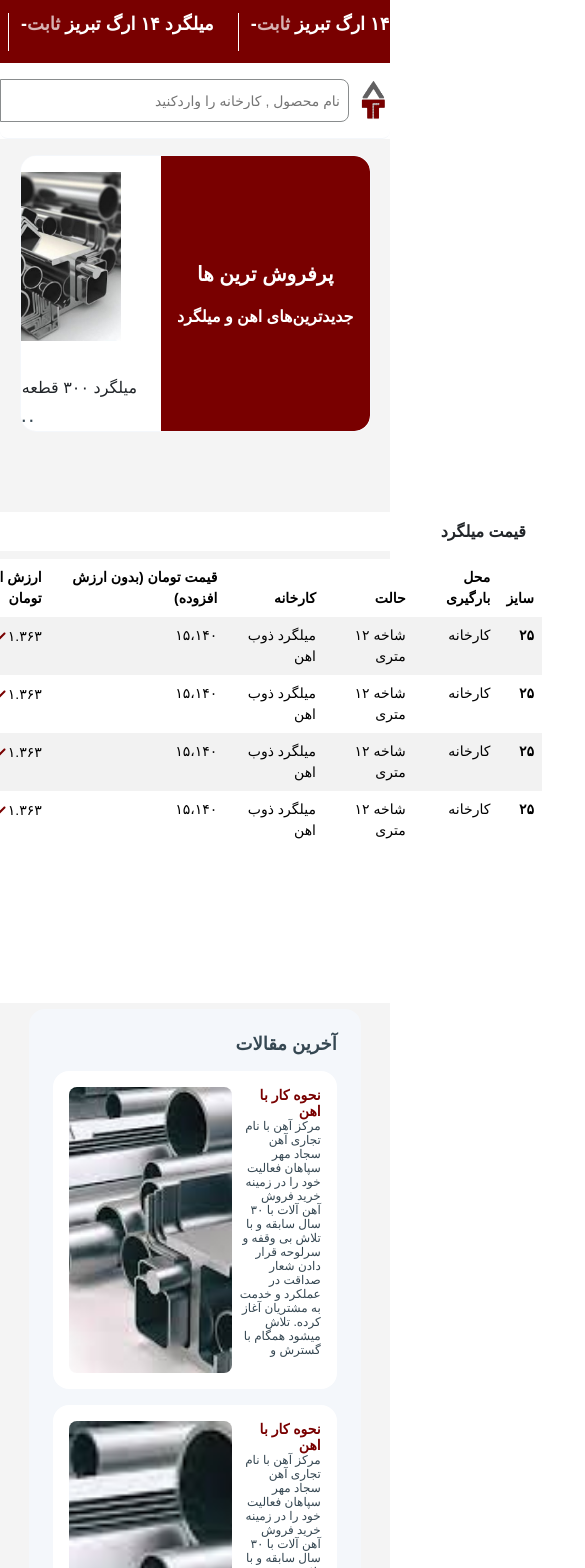
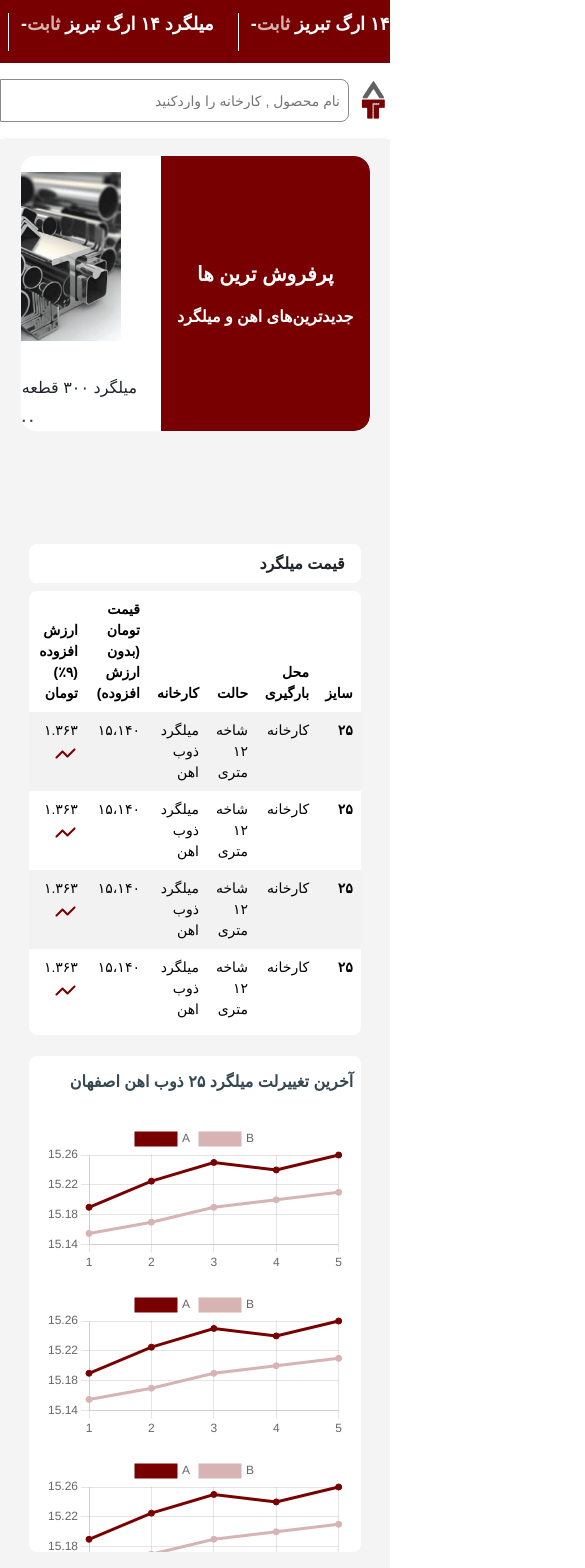
Before and after one commit to Fazel-mk/test-project, a React (Create React App) app: page / in a window 390 px wide. Shown: the top 1568 px of the page, 585 px wide, since content can reach past the window. Built offline with nearby package versions, Linux system fonts and the light colour scheme; a small style sheet from the web is missing.

Commit message:
responsive chart is added to the code

```diff
--- a/src/datas/Chart.json
+++ b/src/datas/Chart.json
@@ -1,27 +1,27 @@
 [
   {
     "id": 1,
-    "value-1": 15.19,
-    "value-2": 15.155
+    "valuex": 15.19,
+    "valuey": 15.155
   },
   {
     "id": 2,
-    "value-1": 15.225,
-    "value-2": 15.17
+    "valuex": 15.225,
+    "valuey": 15.17
   },
   {
     "id": 3,
-    "value-1": 15.25,
-    "value-2": 15.19
+    "valuex": 15.25,
+    "valuey": 15.19
   },
   {
     "id": 4,
-    "value-1": 15.24,
-    "value-2": 15.2
+    "valuex": 15.24,
+    "valuey": 15.2
   },
   {
     "id": 5,
-    "value-1": 15.26,
-    "value-2": 15.21
+    "valuex": 15.26,
+    "valuey": 15.21
   }
 ]
--- a/src/maincontent/Price.css
+++ b/src/maincontent/Price.css
@@ -1,17 +1,18 @@
 .Price {
   display: flex;
+  width: 78vw;
   justify-content: center;
   align-items: flex-start;
-  gap: 60px;
+  margin: auto;
 }
+
 .Tables {
   display: flex;
   direction: rtl;
   align-items: flex-start;
-  gap: 24px;
+  padding: 24px;
   display: flex;
-  width: 1128px;
-  height: 497px;
+  width: 100vw;
   justify-content: flex-end;
   gap: var(--M, 16px);
 }
@@ -51,7 +52,7 @@
 }
 .content {
   display: flex;
-  width: 173px;
+  width: 11rem;
   justify-content: flex-end;
   text-align: center;
   align-items: center;
@@ -90,12 +91,11 @@
 }
 .tableContent {
   display: flex;
-  width: 628px;
-  height: 497px;
+  width: 39.25rem;
+  height: 31rem;
   flex-direction: column;
   align-items: flex-start;
   gap: 8px;
-  flex-shrink: 0;
 }
 .tableHeader {
   width: 100%;
@@ -111,7 +111,7 @@
 
 .tableView {
   display: flex;
-  width: 628px;
+  width: 100%;
   height: 444px;
   flex-direction: column;
   align-items: center;
@@ -134,8 +134,8 @@ td {
 }
 .charts {
   display: flex;
-  width: 297px;
-  height: 497px;
+  width: 19rem;
+  height: 31rem;
   padding: var(--M, 16px) 0px;
   flex-direction: column;
   align-items: center;
@@ -143,6 +143,7 @@ td {
   flex-shrink: 0;
   border-radius: var(--S, 8px);
   background: var(--primary-4, #fff);
+  overflow: auto;
 }
 .chartTitle {
   display: flex;
@@ -160,3 +161,38 @@ td {
   font-weight: 700;
   line-height: normal;
 }
+.chart-line {
+  padding-top: 1rem;
+}
+@media screen and (max-width: 900px) {
+  .Price {
+    width: 85%;
+  }
+  .Tables {
+    display: flex;
+    width: 100vw;
+    padding: 2rem 0;
+    flex-wrap: wrap;
+    flex-direction: column;
+    align-items: stretch; /* Ensure cards stretch to container width */
+    height: auto; /* Allow height to adjust based on content */
+  }
+  .tableContent {
+    width: 100%;
+
+    display: flex;
+    flex-direction: column;
+    align-items: flex-start;
+    margin: auto;
+  }
+  .filtering {
+    display: none;
+  }
+  /* Set equal width for each card in a column */
+  .charts {
+    width: 100%;
+    margin-bottom: 1rem;
+    margin: auto;
+    flex: 1 0 auto; /* Allow cards to grow to fill the container */
+  }
+}
--- a/src/maincontent/Price.jsx
+++ b/src/maincontent/Price.jsx
@@ -1,4 +1,7 @@
 import React from "react";
+import { Chart as ChartJS } from "chart.js/auto";
+import { Line } from "react-chartjs-2";
+import jsonData from "../datas/Chart.json";
 
 import "./Price.css";
 const Price = () => {
@@ -85,9 +88,31 @@ const Price = () => {
             آخرین تغییرلت میلگرد ۲۵ ذوب اهن اصفهان
           </div>
           <div className="chartsView">
-            <div className="chart1"></div>
-            <div className="chart2"></div>
-            <div className="chart3"></div>
+            <div className="chart">
+              {jsonData.map((data) => (
+                <div className="chart-line" key={data.id}>
+                  <Line
+                    data={{
+                      labels: jsonData.map((data) => data.id),
+                      datasets: [
+                        {
+                          label: "A",
+                          data: jsonData.map((data) => data.valuex),
+                          backgroundColor: "#790000",
+                          borderColor: "#790000",
+                        },
+                        {
+                          label: "B",
+                          data: jsonData.map((data) => data.valuey),
+                          backgroundColor: "#D7B3B3",
+                          borderColor: "#D7B3B3",
+                        },
+                      ],
+                    }}
+                  />
+                </div>
+              ))}
+            </div>
           </div>
         </div>
       </div>
```
